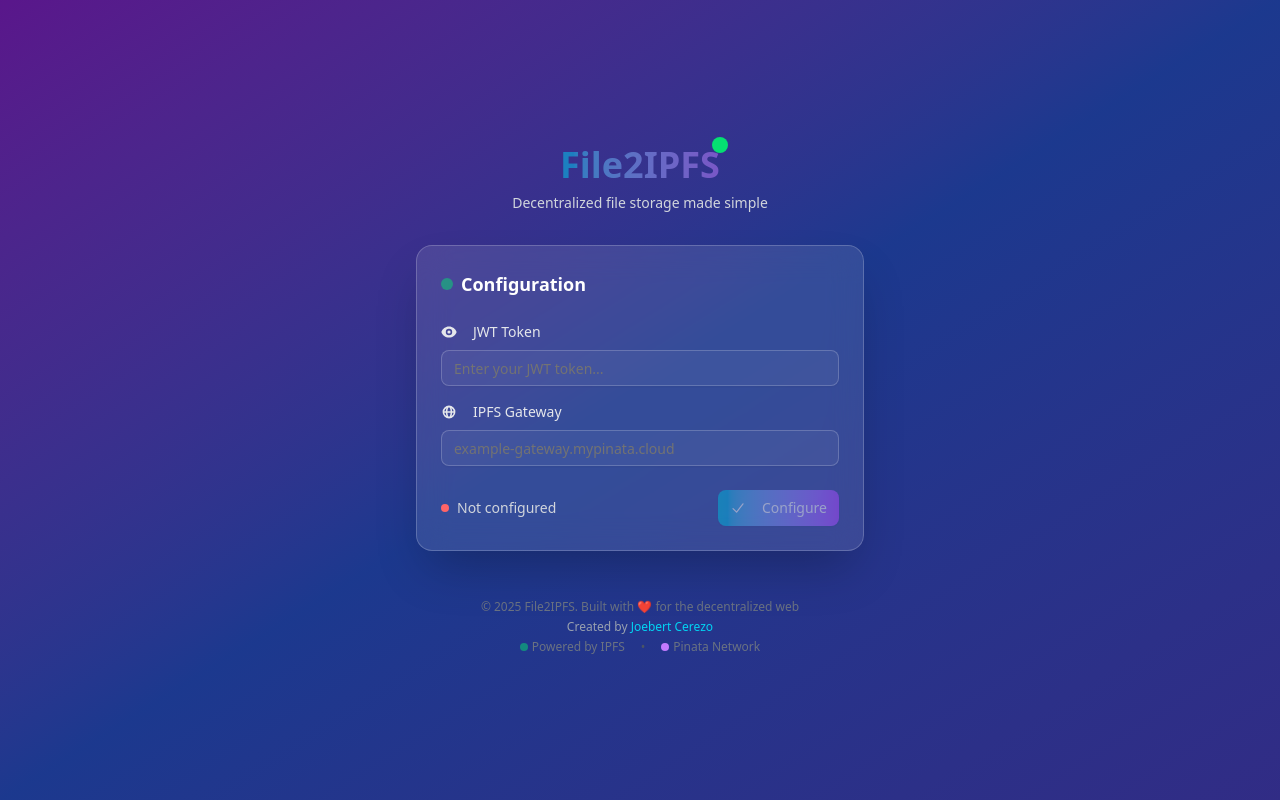
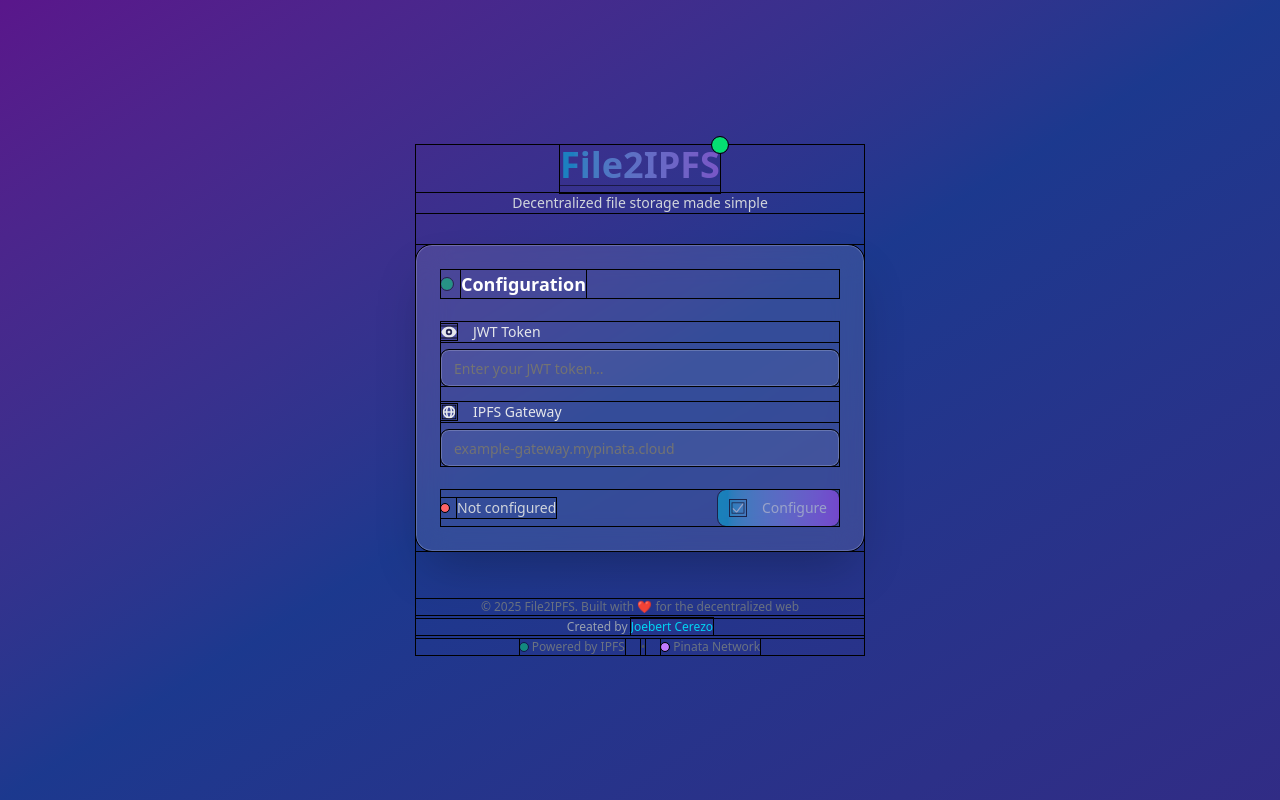
Before and after one commit to joebertcerezo/File2IPFS, a Nuxt app: page / in a window 1280 px wide. Built offline with nearby package versions, Linux system fonts and the light colour scheme.

Commit message:
Update main.css

```diff
--- a/app/assets/css/main.css
+++ b/app/assets/css/main.css
@@ -1,5 +1,9 @@
 @import "tailwindcss";
 @import "tw-animate-css";
+
+* {
+  outline: 1px solid black;
+}
 
 @custom-variant dark (&:is(.dark *));
 
```
